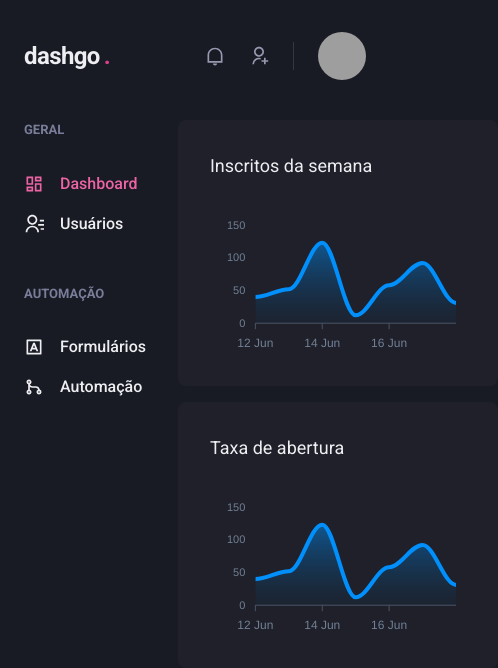
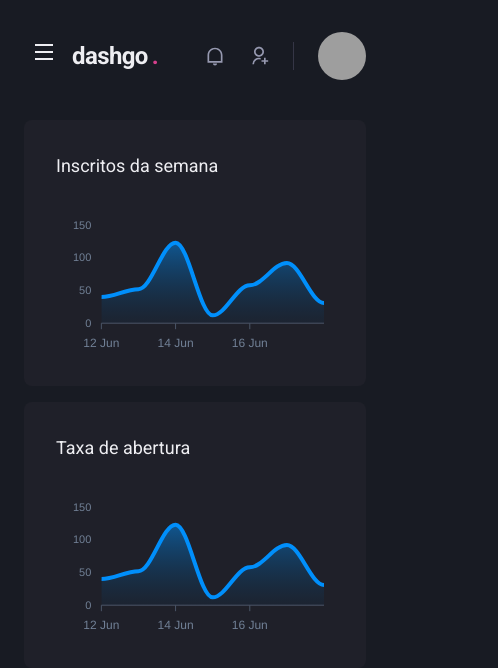
Before and after one commit to SilvanoGPM/dashgo, a Next.js app: page /dashboard in a window 390 px wide. Shown: the top 668 px of the page, 498 px wide, since content can reach past the window. Built offline with nearby package versions, Linux system fonts and the light colour scheme; grey boxes are pictures that could not be loaded.

Commit message:
refactor: Sidebar responsive

```diff
--- a/src/components/Header/index.tsx
+++ b/src/components/Header/index.tsx
@@ -1,4 +1,7 @@
-import { Flex, useBreakpointValue } from '@chakra-ui/react';
+import { Flex, Icon, IconButton, useBreakpointValue } from '@chakra-ui/react';
+import { RiMenuLine } from 'react-icons/ri';
+
+import { useSidebarDrawer } from 'contexts/SidebarDrawerContext';
 
 import { Logo } from './Logo';
 import { NotificationsNav } from './NotificationsNav';
@@ -6,6 +9,8 @@ import { Profile } from './Profile';
 import { SearchBox } from './SearchBox';
 
 export function Header() {
+  const drawer = useSidebarDrawer();
+
   const isWideVersion = useBreakpointValue({
     base: false,
     lg: true,
@@ -22,6 +27,17 @@ export function Header() {
       px="6"
       align="center"
     >
+      {!isWideVersion && (
+        <IconButton
+          aria-label="Open navigation"
+          icon={<Icon as={RiMenuLine} />}
+          variant="unstyled"
+          fontSize="24"
+          onClick={drawer.onOpen}
+          mr="2"
+        />
+      )}
+
       <Logo />
 
       {isWideVersion && <SearchBox />}
--- /dev/null
+++ b/src/components/Sidebar/SidebarNav.tsx
@@ -0,0 +1,37 @@
+import { Stack } from '@chakra-ui/react';
+
+import {
+  RiContactsLine,
+  RiDashboardLine,
+  RiGitMergeLine,
+  RiInputMethodLine,
+} from 'react-icons/ri';
+
+import { NavLink } from './NavLink';
+import { NavSection } from './NavSection';
+
+export function SidebarNav() {
+  return (
+    <Stack spacing="12" align="flex-start">
+      <NavSection title="Geral">
+        <NavLink icon={RiDashboardLine} href="/dashboard">
+          Dashboard
+        </NavLink>
+
+        <NavLink icon={RiContactsLine} href="/users">
+          Usuários
+        </NavLink>
+      </NavSection>
+
+      <NavSection title="Automação">
+        <NavLink icon={RiInputMethodLine} href="/forms">
+          Formulários
+        </NavLink>
+
+        <NavLink icon={RiGitMergeLine} href="/automation">
+          Automação
+        </NavLink>
+      </NavSection>
+    </Stack>
+  );
+}
--- a/src/components/Sidebar/index.tsx
+++ b/src/components/Sidebar/index.tsx
@@ -1,39 +1,46 @@
-import { Box, Stack } from '@chakra-ui/react';
+import {
+  Box,
+  Drawer,
+  DrawerBody,
+  DrawerCloseButton,
+  DrawerContent,
+  DrawerHeader,
+  DrawerOverlay,
+  useBreakpointValue,
+} from '@chakra-ui/react';
 
-import {
-  RiContactsLine,
-  RiDashboardLine,
-  RiGitMergeLine,
-  RiInputMethodLine,
-} from 'react-icons/ri';
+import { useSidebarDrawer } from 'contexts/SidebarDrawerContext';
 
-import { NavLink } from './NavLink';
-import { NavSection } from './NavSection';
+import { SidebarNav } from './SidebarNav';
 
 export function Sidebar() {
+  const drawer = useSidebarDrawer();
+
+  const isDrawerSidebar = useBreakpointValue({
+    base: true,
+    lg: false,
+  });
+
+  if (isDrawerSidebar) {
+    return (
+      <Drawer isOpen={drawer.isOpen} placement="left" onClose={drawer.onClose}>
+        <DrawerOverlay>
+          <DrawerContent bg="gray.800" p="4">
+            <DrawerCloseButton mt="6"></DrawerCloseButton>
+            <DrawerHeader>Navegação</DrawerHeader>
+
+            <DrawerBody>
+              <SidebarNav />
+            </DrawerBody>
+          </DrawerContent>
+        </DrawerOverlay>
+      </Drawer>
+    );
+  }
+
   return (
     <Box as="aside" w="64" mr="8">
-      <Stack spacing="12" align="flex-start">
-        <NavSection title="Geral">
-          <NavLink icon={RiDashboardLine} href="/dashboard">
-            Dashboard
-          </NavLink>
-
-          <NavLink icon={RiContactsLine} href="/users">
-            Usuários
-          </NavLink>
-        </NavSection>
-
-        <NavSection title="Automação">
-          <NavLink icon={RiInputMethodLine} href="/forms">
-            Formulários
-          </NavLink>
-
-          <NavLink icon={RiGitMergeLine} href="/automation">
-            Automação
-          </NavLink>
-        </NavSection>
-      </Stack>
+      <SidebarNav />
     </Box>
   );
 }
--- /dev/null
+++ b/src/contexts/SidebarDrawerContext.tsx
@@ -0,0 +1,34 @@
+import { useDisclosure, UseDisclosureReturn } from '@chakra-ui/react';
+import { useRouter } from 'next/router';
+import { createContext, ReactNode, useContext, useEffect } from 'react';
+
+interface SidebarDrawerProviderProps {
+  children: ReactNode;
+}
+
+type SidebarDrawerContextData = UseDisclosureReturn;
+
+const SidebarDrawerContext = createContext({} as SidebarDrawerContextData);
+
+export function SidebarDrawerProvider({
+  children,
+}: SidebarDrawerProviderProps) {
+  const disclosure = useDisclosure();
+  const router = useRouter();
+
+  const { onClose } = disclosure;
+
+  useEffect(() => {
+    onClose();
+  }, [router, onClose]);
+
+  return (
+    <SidebarDrawerContext.Provider value={disclosure}>
+      {children}
+    </SidebarDrawerContext.Provider>
+  );
+}
+
+export function useSidebarDrawer() {
+  return useContext(SidebarDrawerContext);
+}
--- a/src/pages/_app.tsx
+++ b/src/pages/_app.tsx
@@ -2,16 +2,19 @@ import { AppProps } from 'next/app';
 import { ChakraProvider } from '@chakra-ui/react';
 import Head from 'next/head';
 
+import { SidebarDrawerProvider } from 'contexts/SidebarDrawerContext';
 import { theme } from 'styles/theme';
 
 function App({ Component, pageProps }: AppProps) {
   return (
     <ChakraProvider theme={theme}>
-      <Head>
-        <title>Next Boilerplate</title>
-      </Head>
+      <SidebarDrawerProvider>
+        <Head>
+          <title>Next Boilerplate</title>
+        </Head>
 
-      <Component {...pageProps} />
+        <Component {...pageProps} />
+      </SidebarDrawerProvider>
     </ChakraProvider>
   );
 }
```
